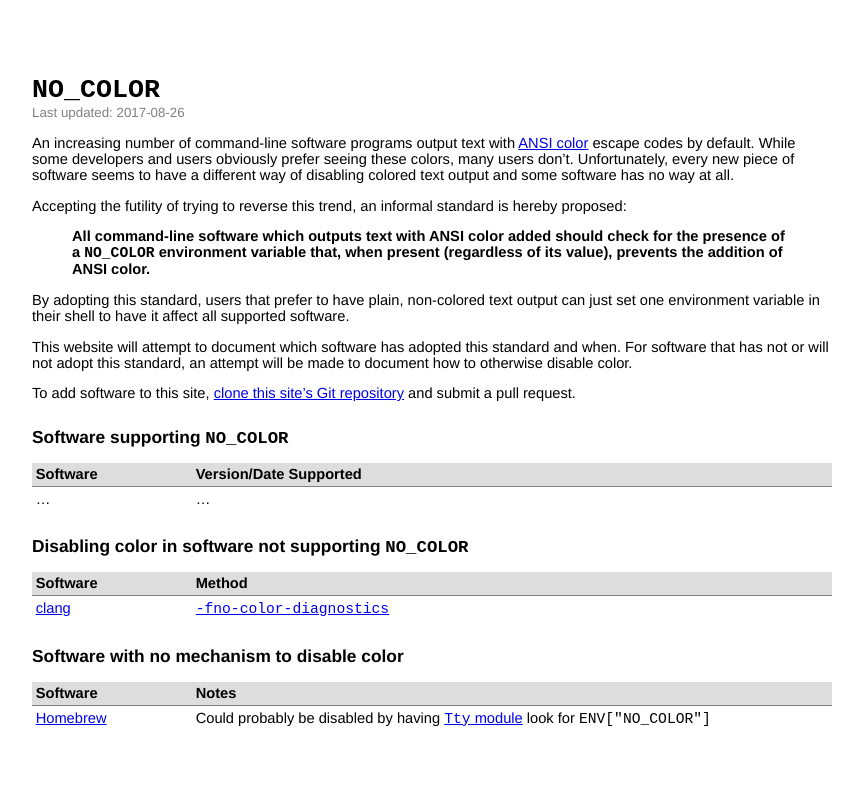
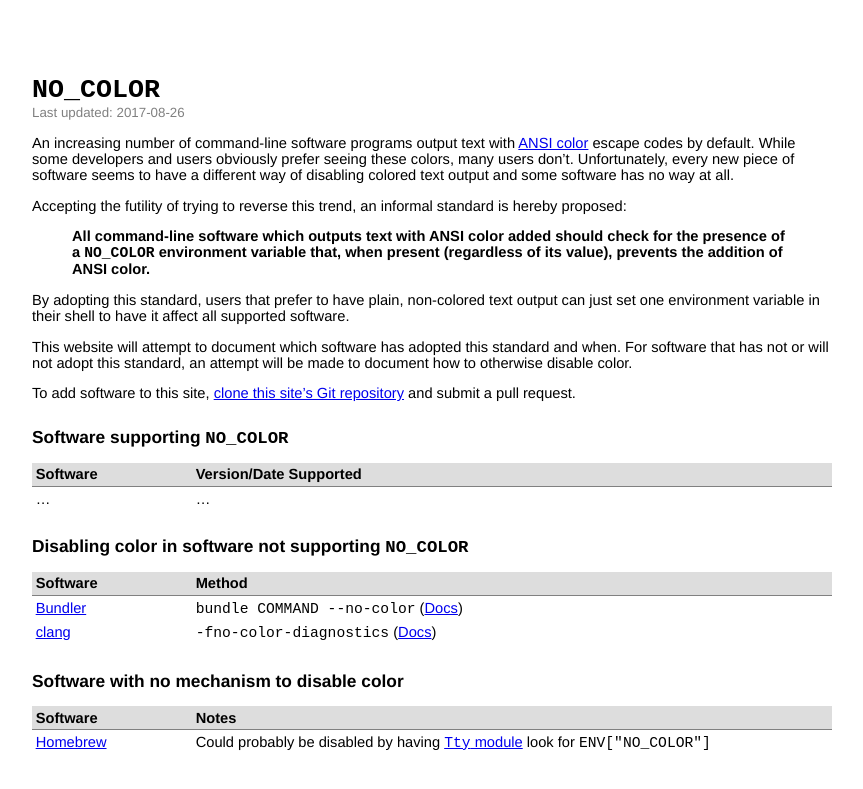
Before and after one commit to jcs/no_color, a Jekyll site: the page built from index.md, in a window 1280 px wide. Shown: the top 789 px of the page, without its empty margins (208-1071 px from the left). Built offline with Jekyll 4.4.1, drawn with Linux system fonts in a browser that asks for light colours; our own code applies the rules of GitHub Pages for plain Markdown files.

Commit message:
index.md: add bundler

```diff
--- a/index.md
+++ b/index.md
@@ -44,7 +44,8 @@ and submit a pull request.
 
 | Software | Method |
 |:-|:-|
-| [clang](https://clang.llvm.org/) | [`-fno-color-diagnostics`](https://clang.llvm.org/docs/UsersManual.html#formatting-of-diagnostics) |
+| [Bundler](https://bundler.io/) | `bundle COMMAND --no-color` ([Docs](https://bundler.io/v1.15/man/bundle.1.html)) |
+| [clang](https://clang.llvm.org/) | `-fno-color-diagnostics` ([Docs](https://clang.llvm.org/docs/UsersManual.html#formatting-of-diagnostics)) |
 {: rules="groups"}
 
 ## Software with no mechanism to disable color
```
